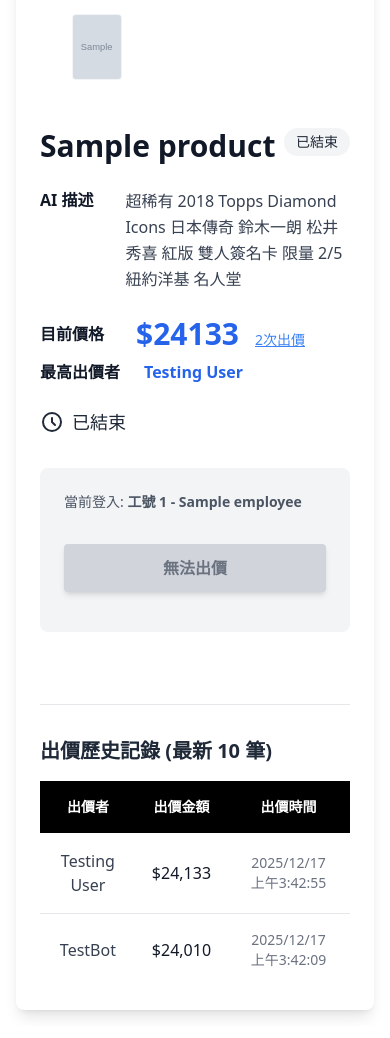
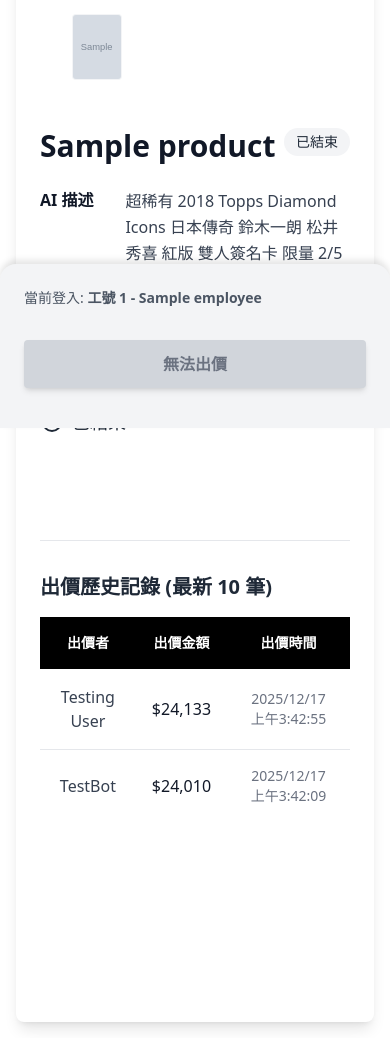
Before and after one commit to Polar-Tsai/Auction, a Django app: template templates/product_detail.html in a window 390 px wide. Shown: the part 416-1454 px from the top of the page. Before the commit the page ends 1433 px from the top, so only its background shows below. Run offline with Django 4.2, Linux system fonts and the light colour scheme; the template is opened without the code that fills it: most values are stand-ins (such as "Sample title", 1, 10 or a date in 2020); grey boxes marked "Sample" are stand-in pictures; data that the repository does not hold is empty; some libraries are stand-ins or nearby versions.

Commit message:
Update product detail page: standardize blue to #1E40AF, redesign bid button, add mobile floating bid area

```diff
--- a/templates/product_detail.html
+++ b/templates/product_detail.html
@@ -5,6 +5,36 @@
 {% block content %}
 <!-- Include Polling CSS -->
 <link rel="stylesheet" href="{% static 'css/polling-animations.css' %}">
+
+<!-- Responsive Bid Area CSS -->
+<style>
+  /* Mobile: Floating bid area at bottom */
+  @media (orientation: portrait) {
+    #bid-area {
+      position: fixed !important;
+      bottom: 0;
+      left: 0;
+      right: 0;
+      z-index: 100;
+      border-radius: 1rem 1rem 0 0 !important;
+      box-shadow: 0 -4px 6px rgba(0,0,0,0.1);
+      max-width: 100%;
+      margin: 0 !important;
+    }
+
+    /* Add padding to content to prevent overlap */
+    .max-w-6xl {
+      padding-bottom: 200px !important;
+    }
+  }
+
+  /* Desktop: Keep bid area in normal flow */
+  @media (orientation: landscape) {
+    #bid-area {
+      position: static;
+    }
+  }
+</style>
 
 <!-- Include Polling JavaScript -->
 <script src="{% static 'js/polling.js' %}"></script>
@@ -40,7 +70,7 @@
                         {% for img in images %}
                         <div class="flex-none w-1/4 px-2 aspect-square cursor-pointer"
                              onclick="updateMainImage('/data_photo/{{ product.id }}/{{ img }}')">
-                            <div class="w-full h-full rounded border border-transparent hover:border-blue-600 overflow-hidden bg-gray-100">
+                            <div class="w-full h-full rounded border border-transparent hover:border-[#1E40AF] overflow-hidden bg-gray-100">
                                 <img src="/data_photo/{{ product.id }}/{{ img }}" class="w-full h-full object-cover">
                             </div>
                         </div>
@@ -116,8 +146,8 @@
                  <!-- Status Badge top right of this col -->
                  <span id="status-display" class="absolute top-0 right-0 px-3 py-1 rounded-full text-sm font-medium
                     {% if product.status == 'Open' %}bg-green-100 text-green-800
-                    {% elif product.status == 'Upcoming' %}bg-blue-100 text-blue-800
-                    {% else %}bg-gray-100 text-gray-800{% endif %}">
+                    {% elif product.status == 'Upcoming' %}text-white{% endif %}"
+                    {% if product.status == 'Upcoming' %}style="background-color: #1E40AF;"{% elif product.status == 'Closed' or product.status == 'Unsold' %}class="bg-gray-100 text-gray-800"{% endif %}>
                     {% if product.status == 'Open' %}{% trans "競標中" %}
                     {% elif product.status == 'Upcoming' %}{% trans "即將開始" %}
                     {% elif product.status == 'Closed' %}{% trans "已結束" %}
@@ -139,10 +169,10 @@
                 <div class="flex items-center mb-2">
                     <span class="text-gray-900 font-bold whitespace-nowrap mr-8">{% trans "目前價格" %}</span>
                     <div class="flex items-baseline gap-4">
-                        <span class="text-3xl font-bold text-blue-600" data-price-display>
+                        <span class="text-3xl font-bold" style="color: #1E40AF;" data-price-display>
                             $<span id="current-price">{{ product.current_price|default:product.start_price }}</span>
                         </span>
-                        <a href="#history" class="text-blue-500 underline text-sm" data-bids-count-display><span id="bids-count">{{ product.bids_count|default:0 }}</span>{% trans "次出價" %}</a>
+                        <a href="#history" class="underline text-sm" style="color: #1E40AF;" data-bids-count-display><span id="bids-count">{{ product.bids_count|default:0 }}</span>{% trans "次出價" %}</a>
                     </div>
                 </div>
 
@@ -164,7 +194,7 @@
                 </div>
 
                 <!-- Bidding Area -->
-                <div class="{% if product.status == 'Open' %}bg-gray-200{% else %}bg-gray-100{% endif %} p-6 rounded-lg">
+                <div id="bid-area" class="{% if product.status == 'Open' %}bg-gray-200{% else %}bg-gray-100{% endif %} p-6 rounded-lg">
                     {% if employee %}
                         <!-- Display current login info -->
                         <div class="text-sm text-gray-600 mb-4">
@@ -180,7 +210,7 @@
                                     </div>
                                     <div>
                                         <span class="text-gray-600">{% trans "下次出價" %}:</span>
-                                        <div class="text-2xl font-bold text-blue-600 mt-1">
+                                        <div class="text-2xl font-bold mt-1" style="color: #1E40AF;">
                                             {% if product.bids_count == 0 %}
                                                 $<span id="next-bid-amount">{{ product.start_price }}</span>
                                                 <span class="text-sm text-gray-500">({% trans "底價" %})</span>
@@ -192,7 +222,7 @@
                                     </div>
                                 </div>
 
-                                <button onclick="placeBid()" class="w-full bg-gradient-to-b from-yellow-300 to-yellow-500 hover:from-yellow-400 hover:to-yellow-600 text-black font-bold py-4 text-lg rounded shadow-md border border-yellow-600 transform transition active:scale-95">
+                                <button onclick="placeBid()" class="w-full text-white font-bold py-4 text-lg rounded-full shadow-md transform transition active:scale-95" style="background-color: #1E40AF;" onmouseover="this.style.backgroundColor='#1a3a9e'" onmouseout="this.style.backgroundColor='#1E40AF'">
                                     {% if product.bids_count == 0 %}
                                         {% trans "出價" %} ${{ product.start_price }}
                                     {% else %}
```
